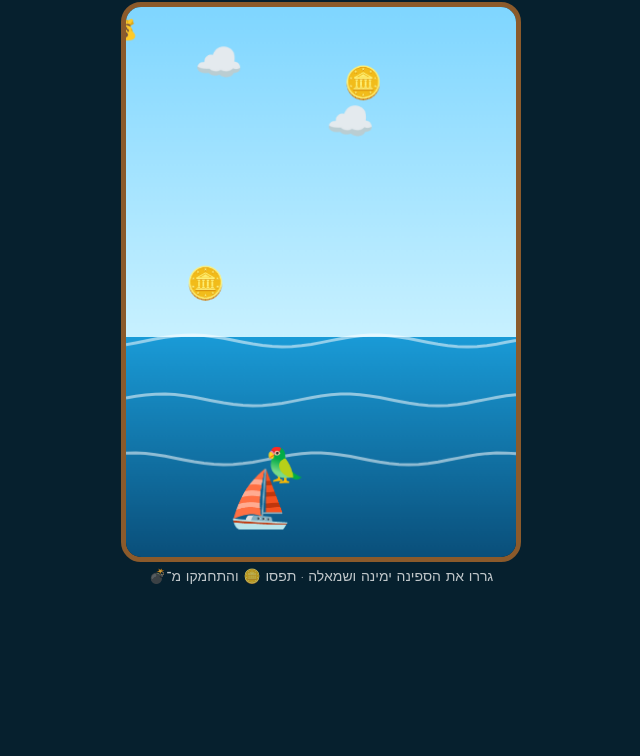
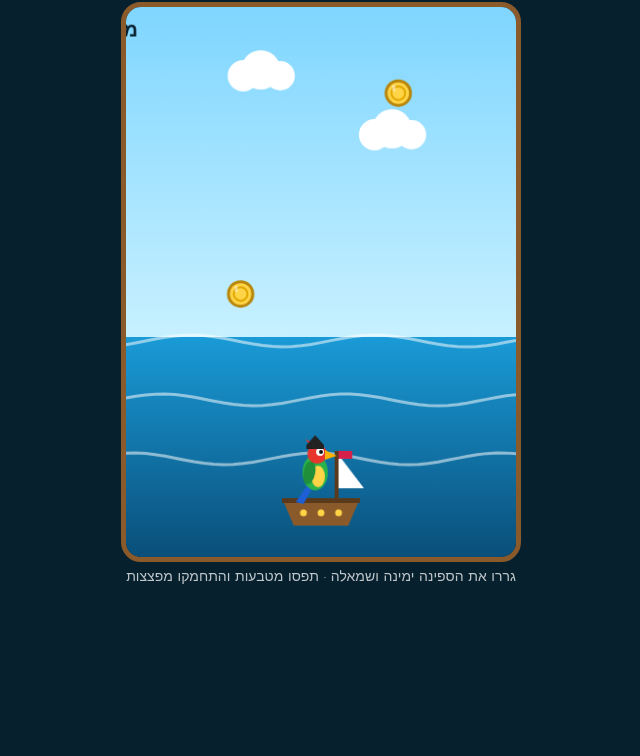
Before and after one commit to chunchila/pirate-parrot-coin-catcher, a plain HTML site: page index.html in a window 1280 px wide. Shown: the part 44-800 px from the top of the page, without its empty margins (319-959 px from the left). Drawn offline with Linux system fonts and the light colour scheme.

Commit message:
Draw characters as SVG/canvas art (no emoji font dependence)

```diff
--- a/index.html
+++ b/index.html
@@ -1,18 +1,27 @@
-<!doctype html><html lang="he" dir="rtl"><head><meta charset="utf-8"><meta name="viewport" content="width=device-width,initial-scale=1,user-scalable=no,viewport-fit=cover"><title>התוכי הפיראט - תופס מטבעות</title><style>*{margin:0;box-sizing:border-box}body{background:#06202e;color:#fff;font-family:"Comic Sans MS","Segoe UI",sans-serif;display:flex;flex-direction:column;align-items:center;touch-action:none;user-select:none;min-height:100vh}h1{margin:10px;font-size:22px;color:#ffd447;text-shadow:2px 2px #b8500b}canvas{width:min(96vw,400px);aspect-ratio:5/7;border-radius:20px;border:5px solid #8b5a2b}p{opacity:.75;font-size:14px;margin:6px}</style></head><body><h1>🦜 התוכי הפיראט</h1><canvas id="c" width="400" height="560"></canvas><p>גררו את הספינה ימינה ושמאלה · תפסו 🪙 והתחמקו מ־💣</p>
+<!doctype html><html lang="he" dir="rtl"><head><meta charset="utf-8"><meta name="viewport" content="width=device-width,initial-scale=1,user-scalable=no,viewport-fit=cover"><title>התוכי הפיראט - תופס מטבעות</title><style>*{margin:0;box-sizing:border-box}body{background:#06202e;color:#fff;font-family:"Comic Sans MS","Segoe UI",sans-serif;display:flex;flex-direction:column;align-items:center;touch-action:none;user-select:none;min-height:100vh}h1{margin:10px;font-size:22px;color:#ffd447;text-shadow:2px 2px #b8500b}canvas{width:min(96vw,400px);aspect-ratio:5/7;border-radius:20px;border:5px solid #8b5a2b}p{opacity:.75;font-size:14px;margin:6px}</style></head><body><h1>התוכי הפיראט</h1><canvas id="c" width="400" height="560"></canvas><p>גררו את הספינה ימינה ושמאלה · תפסו מטבעות והתחמקו מפצצות</p>
 <script>
 const c=document.getElementById('c'),x=c.getContext('2d');let best=+localStorage.parrotBest||0,px,it,sc,lives,t,over;
 function init(){px=200;it=[];sc=0;lives=3;t=0;over=false}
 function mv(e){const r=c.getBoundingClientRect();px=Math.max(40,Math.min(360,(e.clientX-r.left)*400/r.width))}
 c.addEventListener('pointermove',mv);c.addEventListener('pointerdown',e=>{if(over)init();else mv(e)});
 addEventListener('keydown',e=>{if(e.key=='ArrowLeft')px=Math.max(40,px-25);if(e.key=='ArrowRight')px=Math.min(360,px+25)});
+function coin(cx,cy){x.fillStyle='#b8860b';x.beginPath();x.arc(cx,cy,14,0,7);x.fill();x.fillStyle='#ffd447';x.beginPath();x.arc(cx,cy,11,0,7);x.fill();x.strokeStyle='#e0a800';x.lineWidth=2;x.beginPath();x.arc(cx,cy,7,0,7);x.stroke();x.fillStyle='#fff8';x.fillRect(cx-6,cy-8,3,6)}
+function bomb(cx,cy){x.fillStyle='#111';x.beginPath();x.arc(cx,cy,14,0,7);x.fill();x.fillStyle='#fff5';x.beginPath();x.arc(cx-5,cy-5,4,0,7);x.fill();x.strokeStyle='#8b5a2b';x.lineWidth=3;x.beginPath();x.moveTo(cx+6,cy-11);x.quadraticCurveTo(cx+14,cy-20,cx+8,cy-24);x.stroke();x.fillStyle='#ff6a00';x.beginPath();x.arc(cx+8,cy-25,4,0,7);x.fill();x.fillStyle='#ffe14d';x.beginPath();x.arc(cx+8,cy-25,2,0,7);x.fill()}
+function ship(cx){x.fillStyle='#8b5a2b';x.beginPath();x.moveTo(cx-40,500);x.lineTo(cx+40,500);x.lineTo(cx+28,528);x.lineTo(cx-28,528);x.fill();x.fillStyle='#5a3a1a';x.fillRect(cx-40,500,80,5);x.fillStyle='#ffd447';[-18,0,18].forEach(d=>{x.beginPath();x.arc(cx+d,515,3.5,0,7);x.fill()});
+x.fillStyle='#5a3a1a';x.fillRect(cx+14,452,4,48);x.fillStyle='#fff';x.beginPath();x.moveTo(cx+18,456);x.lineTo(cx+44,490);x.lineTo(cx+18,490);x.fill();x.fillStyle='#d6204a';x.fillRect(cx+18,452,14,8)}
+function parrot(cx,cy){x.fillStyle='#1e5fd6';x.beginPath();x.moveTo(cx-6,cy+10);x.lineTo(cx-20,cy+30);x.lineTo(cx-12,cy+32);x.lineTo(cx-2,cy+14);x.fill();
+x.fillStyle='#29b34a';x.beginPath();x.ellipse(cx,cy,13,18,0,0,7);x.fill();x.fillStyle='#ffd447';x.beginPath();x.ellipse(cx+3,cy+4,7,11,0,0,7);x.fill();x.fillStyle='#1f8f3a';x.beginPath();x.ellipse(cx-6,cy,6,12,.2,0,7);x.fill();
+x.fillStyle='#e8352e';x.beginPath();x.arc(cx+2,cy-19,10,0,7);x.fill();x.beginPath();x.moveTo(cx-4,cy-26);x.lineTo(cx-10,cy-34);x.lineTo(cx+2,cy-28);x.fill();
+x.fillStyle='#fff';x.beginPath();x.arc(cx+5,cy-21,4,0,7);x.fill();x.fillStyle='#111';x.beginPath();x.arc(cx+6,cy-21,2,0,7);x.fill();
+x.fillStyle='#ffb000';x.beginPath();x.moveTo(cx+10,cy-23);x.lineTo(cx+22,cy-17);x.lineTo(cx+10,cy-13);x.fill();x.fillStyle='#222';x.fillRect(cx-9,cy-28,18,4);x.beginPath();x.moveTo(cx-9,cy-28);x.lineTo(cx,cy-38);x.lineTo(cx+9,cy-28);x.fill()}
 function loop(){t++;const g=x.createLinearGradient(0,0,0,560);g.addColorStop(0,'#7fd6ff');g.addColorStop(.6,'#c8f1ff');g.addColorStop(.6,'#1a9bd7');g.addColorStop(1,'#0a4f7a');x.fillStyle=g;x.fillRect(0,0,400,560);
-x.fillStyle='#fff';x.font='40px serif';x.fillText('☁️',60+(t*.2)%400,70);x.fillText('☁️',300-(t*.15)%400,130);
+[[60+(t*.2)%400,70],[300-(t*.15)%400,130]].forEach(([a,b])=>{x.fillStyle='#fff';x.beginPath();x.arc(a,b,16,0,7);x.arc(a+18,b-6,20,0,7);x.arc(a+38,b,15,0,7);x.fill()});
 x.strokeStyle='#ffffff88';x.lineWidth=3;for(let r=0;r<3;r++){x.beginPath();for(let i=0;i<=400;i+=10)x.lineTo(i,340+r*60+Math.sin(i/30+t/20+r)*6);x.stroke()}
 if(!over){if(t%Math.max(18,45-(sc/60|0))==0)it.push({x:30+Math.random()*340,y:-20,b:Math.random()<.25+Math.min(.2,sc/1500),v:3+Math.random()*2+sc/300});
  it.forEach(o=>{o.y+=o.v;if(o.y>470&&o.y<520&&Math.abs(o.x-px)<42){o.d=1;if(o.b){lives--;if(lives<=0){over=true;if(sc>best){best=sc;localStorage.parrotBest=best}}}else sc+=10}else if(o.y>580){o.d=1;if(!o.b){sc=Math.max(0,sc-2)}}});it=it.filter(o=>!o.d)}
-it.forEach(o=>{x.font='32px serif';x.fillText(o.b?'💣':'🪙',o.x-16,o.y)});
-x.font='56px serif';x.fillText('⛵',px-28,520);x.font='34px serif';x.fillText('🦜',px-16,478);
-x.fillStyle='#06202e';x.font='bold 20px sans-serif';x.fillText('💰 '+sc+'   ❤️ '+lives+'   שיא '+best,12,30);
+it.forEach(o=>o.b?bomb(o.x,o.y):coin(o.x,o.y));
+ship(px);parrot(px-6,474);
+x.fillStyle='#06202e';x.font='bold 20px sans-serif';x.fillText('מטבעות '+sc+'   חיים '+lives+'   שיא '+best,12,30);
 if(over){x.fillStyle='#000b';x.fillRect(40,200,320,130);x.fillStyle='#ffd447';x.textAlign='center';x.font='bold 30px sans-serif';x.fillText('הספינה טבעה!',200,250);x.fillStyle='#fff';x.font='18px sans-serif';x.fillText('ניקוד '+sc+' · לחצו להפלגה חדשה',200,290);x.textAlign='left'}
 requestAnimationFrame(loop)}
 init();loop();
```
